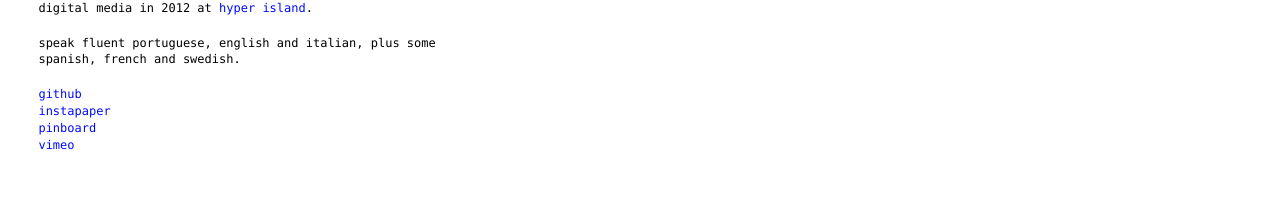
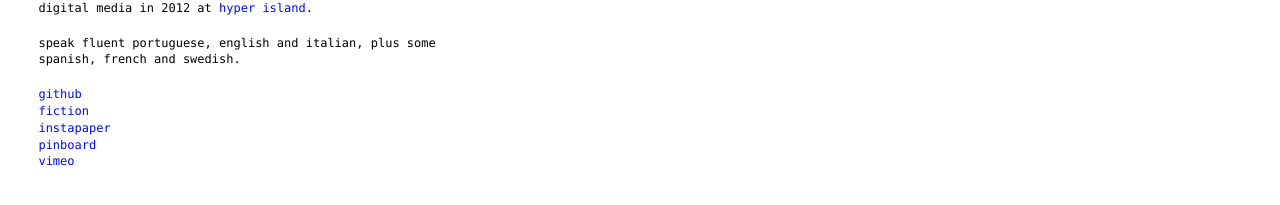
Before and after one commit to guimachiavelli/guimachiavelli.com, a Jekyll site: the page built from about.md, in a window 1280 px wide. Shown: the part 272-477 px from the top of the page. Built offline with Jekyll 4.4.1, drawn with Linux system fonts in a browser that asks for light colours; some web fonts are replaced.

Commit message:
add writing page; add post content li styles

```diff
--- a/_sass/_styles.scss
+++ b/_sass/_styles.scss
@@ -88,6 +88,10 @@
         }
 	}
 
+    li {
+        font-size: font-size(1);
+    }
+
 	figure {
 		text-align: center;
 		width: 100%;
--- a/_sass/partials/_mobile.scss
+++ b/_sass/partials/_mobile.scss
@@ -38,7 +38,7 @@
 			width: 100% !important;
 		}
 
-		p {
+		p, li {
             font-size: medium;
 		}
 
--- a/about.md
+++ b/about.md
@@ -13,16 +13,18 @@
 
 speak fluent portuguese, english and italian, plus some spanish, french and swedish.
 
-[github][github]<br>
-[instapaper][instapaper]<br>
-[pinboard][pinboard]<br>
-[vimeo][vimeo]
+* [github][github]
+* [fiction][fiction]
+* [instapaper][instapaper]
+* [pinboard][pinboard]
+* [vimeo][vimeo]
 
 [github]: https://github.com/guimachiavelli/
 [instapaper]: https://www.instapaper.com/p/guimachiavelli
 [pinboard]: http://pinboard.in/u:macki/
 [image]: http://dump.guimachiavelli.com
 [vimeo]: https://vimeo.com/guimachiavelli
+[fiction]: http://writing.guimachiavelli.com/
 
 [pv]: http://pinar-viola.com
 [mundus]: http://mobedesign.com.br
```
